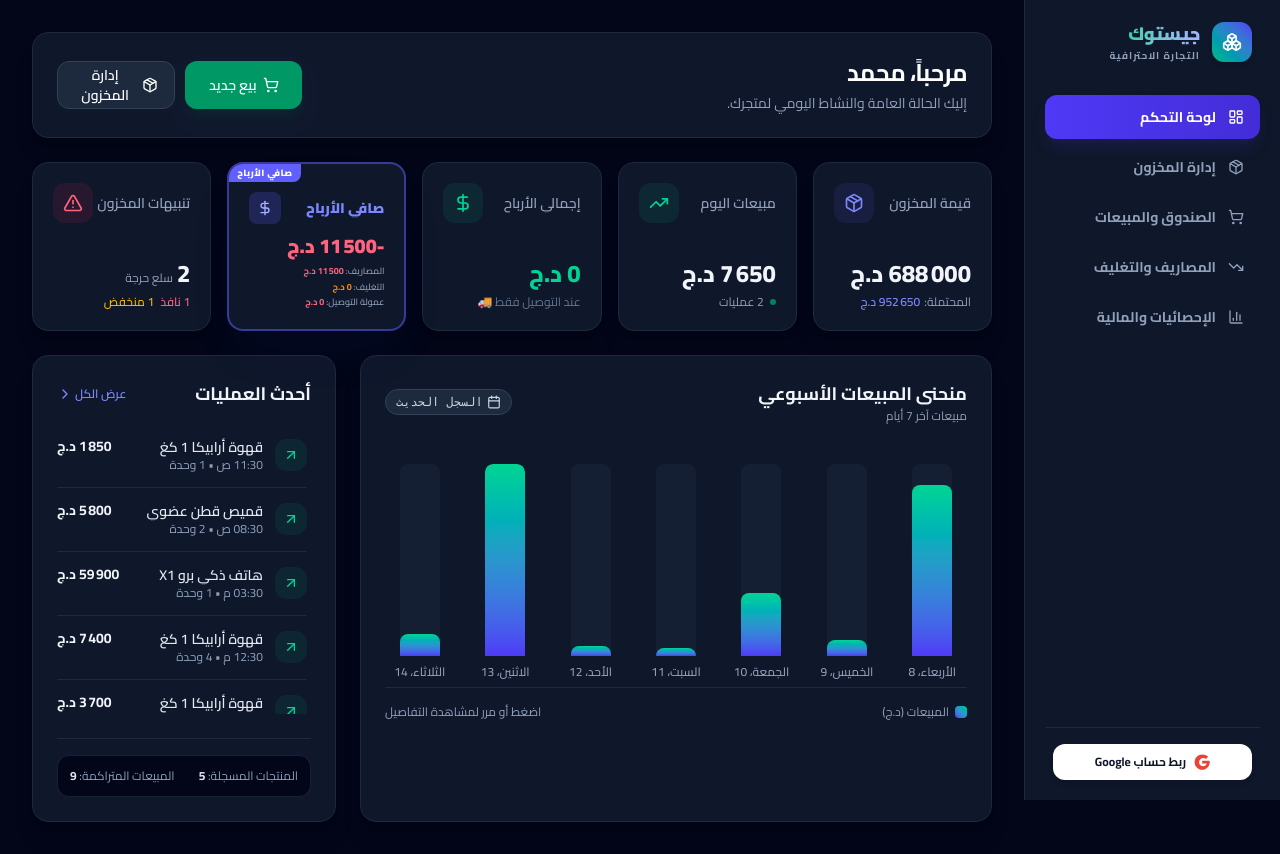
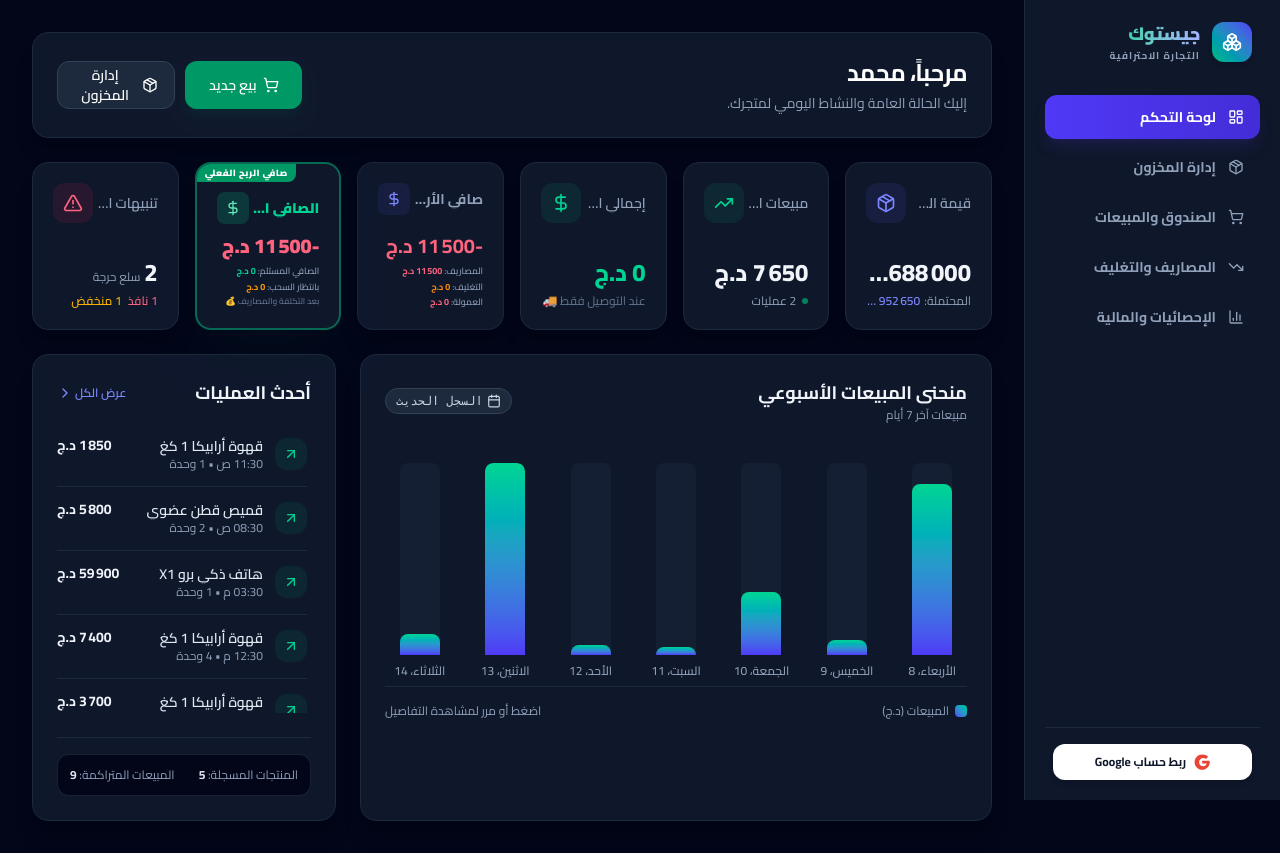
Before and after one commit to mohammedelmahdi/-, a React (Vite) app: page / in a window 1280 px wide. Built offline with nearby package versions, Linux system fonts and the light colour scheme; no server answers.

Commit message:
feat: add tracking for delivery revenue and balance
Calculate revenue held by delivery companies and update net profit metrics to reflect actual cash in hand.

```diff
--- a/src/components/Dashboard.tsx
+++ b/src/components/Dashboard.tsx
@@ -92,11 +92,13 @@
 
     // Delivery payments commission (manual sum)
     let totalDeliveryCommission = 0;
+    let receivedFromDelivery = 0;
     try {
       const saved = localStorage.getItem('delivery_payments_history');
       if (saved) {
         const deliveryPayments = JSON.parse(saved);
         if (Array.isArray(deliveryPayments)) {
+          receivedFromDelivery = deliveryPayments.reduce((sum: number, p: any) => sum + (p.amount || 0), 0);
           totalDeliveryCommission = deliveryPayments.reduce((sum: number, p: any) => sum + (p.commission ?? 0), 0);
         }
       }
@@ -106,6 +108,18 @@
 
     // Net Profit
     const netProfit = totalProfit - totalExpenses - totalPackagingCost - totalDeliveryCommission;
+
+    // All time delivered revenue
+    const allTimeDeliveredRevenue = sales
+      .filter(s => s.status === 'delivered')
+      .reduce((sum, s) => sum + s.totalPrice, 0);
+
+    // Remaining with delivery company
+    const receivedFromDeliveryTotalSettled = receivedFromDelivery + totalDeliveryCommission;
+    const remainingWithDelivery = Math.max(0, allTimeDeliveredRevenue - receivedFromDeliveryTotalSettled);
+
+    // Current net profit actually in hand after withdrawal
+    const currentNetProfit = netProfit - remainingWithDelivery;
 
     // Low stock items (quantity < 5, but > 0)
     const lowStockCount = products.filter(p => p.quantity > 0 && p.quantity < 5).length;
@@ -119,6 +133,9 @@
       todaySalesCount: todaySales.length,
       totalProfit,
       netProfit,
+      currentNetProfit,
+      receivedFromDelivery,
+      remainingWithDelivery,
       totalExpenses,
       totalPackagingCost,
       totalDeliveryCommission,
@@ -204,7 +221,7 @@
       </div>
 
       {/* Key Stats Bento Grid */}
-      <div className="grid grid-cols-2 lg:grid-cols-5 gap-3 sm:gap-4">
+      <div className="grid grid-cols-2 md:grid-cols-3 lg:grid-cols-6 gap-3 sm:gap-4">
 
         {/* Metric Card: Valeur du Stock */}
         <motion.div
@@ -274,25 +291,48 @@
         {/* Metric Card: Net Profit Card */}
         <motion.div
           whileHover={{ y: -3 }}
-          className="bg-slate-900 p-3.5 sm:p-5 rounded-2xl border-2 border-indigo-500/50 shadow-indigo-900/10 shadow-2xl flex flex-col justify-between min-h-[115px] sm:min-h-[140px] relative overflow-hidden"
+          className="bg-slate-900 p-3.5 sm:p-5 rounded-2xl border border-slate-800/80 shadow-xl flex flex-col justify-between min-h-[115px] sm:min-h-[140px]"
         >
-          <div className="absolute top-0 left-0 bg-indigo-500 text-[8px] sm:text-[9px] text-white font-black px-2 py-0.5 rounded-br-lg uppercase tracking-wider">
-            صافي الأرباح
-          </div>
-          <div className="flex items-center justify-between gap-1 mt-2">
-            <span className="text-[11px] sm:text-sm font-black text-indigo-400 truncate">صافي الأرباح</span>
-            <div className="p-1.5 sm:p-2 bg-indigo-500/20 rounded-lg text-indigo-300 font-black shrink-0">
+          <div className="flex items-center justify-between gap-1">
+            <span className="text-[11px] sm:text-sm font-bold text-slate-400 truncate">صافي الأرباح</span>
+            <div className="p-1.5 sm:p-2 bg-indigo-500/10 rounded-lg text-indigo-400 shrink-0">
               <DollarSign className="w-3.5 h-3.5 sm:w-4 sm:h-4" />
             </div>
           </div>
           <div className="mt-2">
-            <span className={`text-base sm:text-lg md:text-xl font-black block truncate ${metrics.netProfit >= 0 ? 'text-emerald-400' : 'text-rose-400'}`}>
+            <span className={`text-base sm:text-lg md:text-xl font-bold block truncate ${metrics.netProfit >= 0 ? 'text-emerald-400' : 'text-rose-400'}`}>
               {formatCurrency(metrics.netProfit)}
             </span>
             <div className="text-[9px] text-slate-400 mt-1 space-y-0.5 font-medium truncate">
               <p>المصاريف: <span className="text-rose-400 font-bold">{formatCurrency(metrics.totalExpenses)}</span></p>
               <p>التغليف: <span className="text-orange-400 font-bold">{formatCurrency(metrics.totalPackagingCost)}</span></p>
-              <p>عمولة التوصيل: <span className="text-rose-400 font-bold">{formatCurrency(metrics.totalDeliveryCommission)}</span></p>
+              <p>العمولة: <span className="text-rose-400 font-bold">{formatCurrency(metrics.totalDeliveryCommission)}</span></p>
+            </div>
+          </div>
+        </motion.div>
+
+        {/* Metric Card: Realized Net Profit (Actual Cash In Hand / After Withdrawals) */}
+        <motion.div
+          whileHover={{ y: -3 }}
+          className="bg-slate-900 p-3.5 sm:p-5 rounded-2xl border-2 border-emerald-500/50 shadow-emerald-900/10 shadow-2xl flex flex-col justify-between min-h-[115px] sm:min-h-[140px] relative overflow-hidden"
+        >
+          <div className="absolute top-0 left-0 bg-emerald-600 text-[8px] sm:text-[9px] text-white font-black px-2 py-0.5 rounded-br-lg uppercase tracking-wider">
+            صافي الربح الفعلي
+          </div>
+          <div className="flex items-center justify-between gap-1 mt-2">
+            <span className="text-[11px] sm:text-sm font-black text-emerald-400 truncate">الصافي الحالي</span>
+            <div className="p-1.5 sm:p-2 bg-emerald-500/20 rounded-lg text-emerald-300 font-black shrink-0">
+              <DollarSign className="w-3.5 h-3.5 sm:w-4 sm:h-4" />
+            </div>
+          </div>
+          <div className="mt-2">
+            <span className={`text-base sm:text-lg md:text-xl font-black block truncate ${metrics.currentNetProfit >= 0 ? 'text-emerald-400' : 'text-rose-400'}`}>
+              {formatCurrency(metrics.currentNetProfit)}
+            </span>
+            <div className="text-[9px] text-slate-400 mt-1 space-y-0.5 font-medium truncate">
+              <p>الصافي المستلم: <span className="text-emerald-400 font-bold">{formatCurrency(metrics.receivedFromDelivery)}</span></p>
+              <p>بانتظار السحب: <span className="text-amber-500 font-bold">{formatCurrency(metrics.remainingWithDelivery)}</span></p>
+              <p className="text-slate-500 text-[8.5px] mt-0.5 font-sans">بعد التكلفة والمصاريف 💰</p>
             </div>
           </div>
         </motion.div>
```
